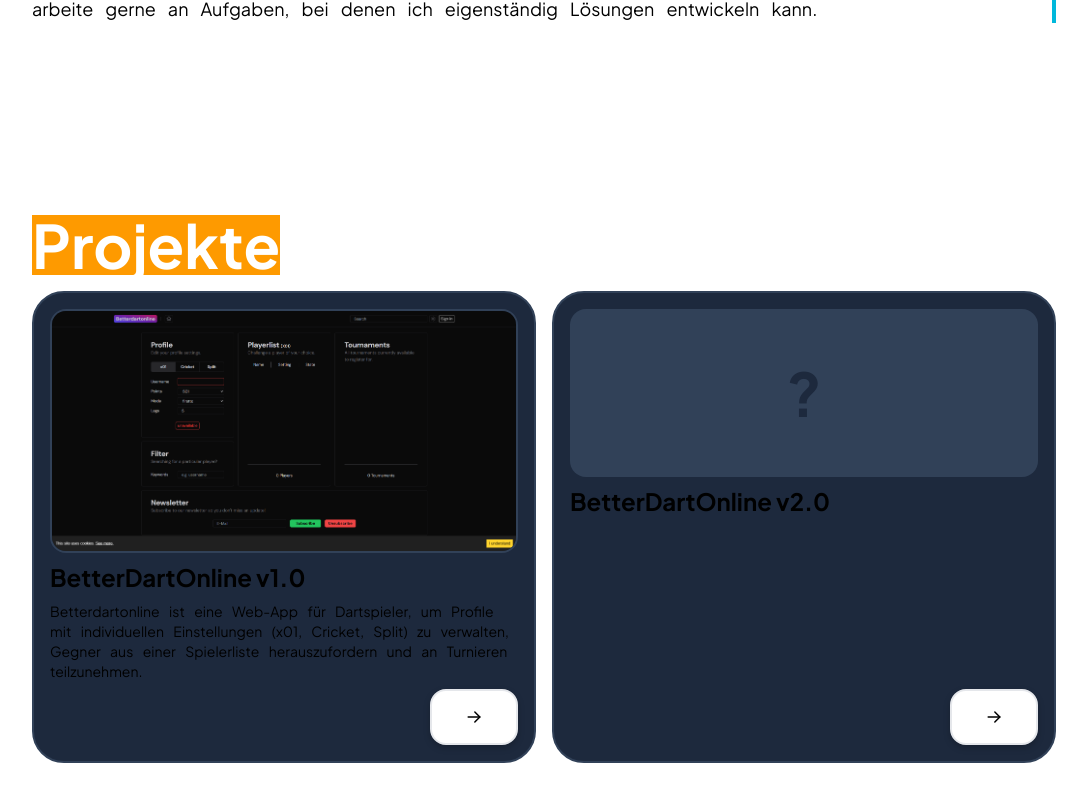
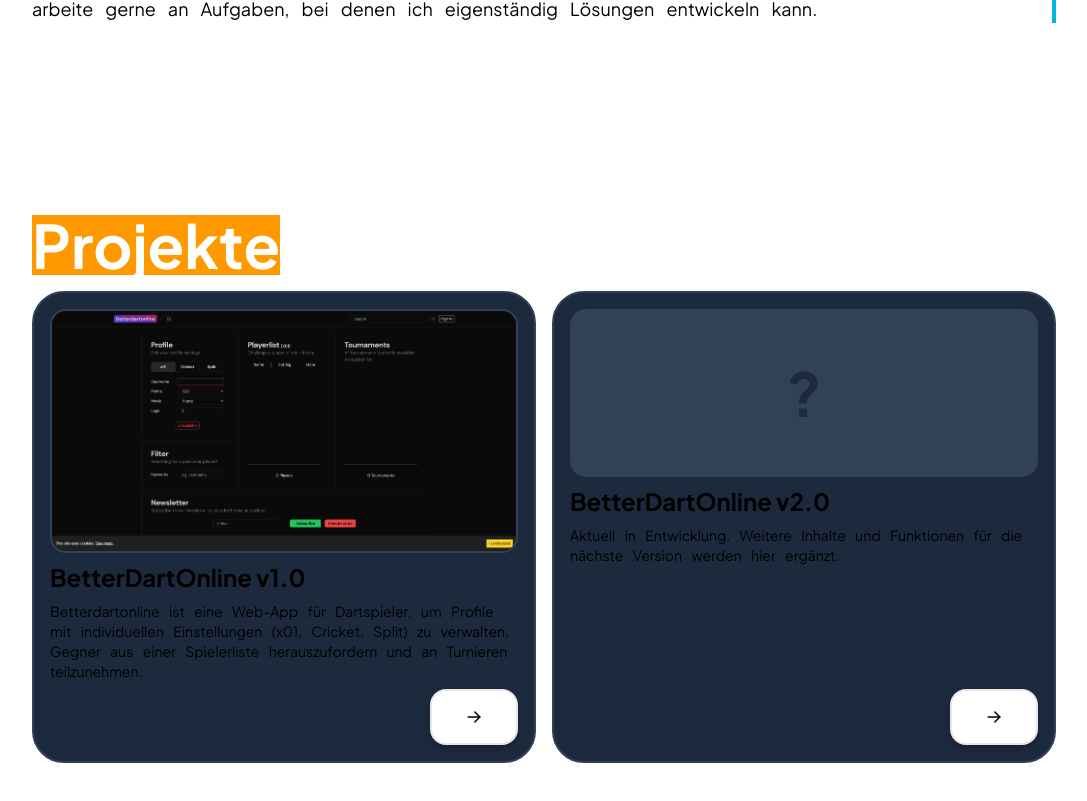
Before and after one commit to moritzbohrmann/moritzbohrmann_de, a React (Vite) app: page / in a window 1280 px wide. Shown: the part 1201-2002 px from the top of the page, without its empty margins (96-1183 px from the left). Built offline with nearby package versions, Linux system fonts and the light colour scheme; a web font is replaced by a local one.

Commit message:
outsourced projects

```diff
--- a/src/Portfolio.tsx
+++ b/src/Portfolio.tsx
@@ -1,36 +1,14 @@
 import { motion } from "motion/react";
 import Button from "./components/Button";
 import ArrowRight from "./assets/icons/arrow-right.svg";
-import BetterDartOnlineImage from "./assets/images/portfolio/betterdartonline.png";
+import { projects, type Project } from "./data/projects";
 
-type Project = {
-  title: string;
-  description: string;
-  images?: string | string[];
-  link: string;
-};
-
-const projects = [
-  {
-    title: "BetterDartOnline v1.0",
-    description:
-      "Betterdartonline ist eine Web-App für Dartspieler, um Profile mit individuellen Einstellungen (x01, Cricket, Split) zu verwalten, Gegner aus einer Spielerliste herauszufordern und an Turnieren teilzunehmen.",
-    images: [BetterDartOnlineImage],
-    link: "",
-  },
-  {
-    title: "BetterDartOnline v2.0",
-    description: "",
-    link: "",
-  },
-];
-
-const Card = (project: Project) => (
+const Card = ({ title, description, images, link }: Project) => (
   <li className="flex h-full w-full flex-col gap-2 rounded-4xl border-2 border-slate-700 bg-slate-800 px-4 py-4 transition-all hover:scale-105 hover:rotate-2">
-    {project.images ? (
+    {images && images.length > 0 ? (
       <img
-        src={project.images[0]}
-        alt=""
+        src={images[0]}
+        alt={title}
         className="min-h-32 w-full rounded-2xl border-2 border-slate-700 object-cover xl:min-h-42"
       />
     ) : (
@@ -40,12 +18,17 @@
         </span>
       </div>
     )}
-    <span className="text-xl font-bold xl:text-2xl">{project.title}</span>
+    <span className="text-xl font-bold xl:text-2xl">{title}</span>
     <span className="xl:text-md text-sm text-wrap [word-spacing:0.5em]">
-      {project.description}
+      {description}
     </span>
     <div className="mt-auto flex justify-end">
-      <Button icon={ArrowRight} className="self-end rounded-2xl" />
+      <Button
+        icon={ArrowRight}
+        className="self-end rounded-2xl"
+        disabled={!link}
+        title={link ? `Mehr zu ${title}` : "Noch keine Details verfügbar"}
+      />
     </div>
   </li>
 );
--- /dev/null
+++ b/src/data/projects.ts
@@ -0,0 +1,24 @@
+import BetterDartOnlineImage from "../assets/images/portfolio/betterdartonline.png";
+
+export type Project = {
+  title: string;
+  description: string;
+  images?: string[];
+  link?: string;
+};
+
+export const projects: Project[] = [
+  {
+    title: "BetterDartOnline v1.0",
+    description:
+      "Betterdartonline ist eine Web-App für Dartspieler, um Profile mit individuellen Einstellungen (x01, Cricket, Split) zu verwalten, Gegner aus einer Spielerliste herauszufordern und an Turnieren teilzunehmen.",
+    images: [BetterDartOnlineImage],
+    link: "",
+  },
+  {
+    title: "BetterDartOnline v2.0",
+    description:
+      "Aktuell in Entwicklung. Weitere Inhalte und Funktionen für die nächste Version werden hier ergänzt.",
+    link: "",
+  },
+];
```
Also changed, not shown: 1 other file (tests, documents, lock files or other folders).
